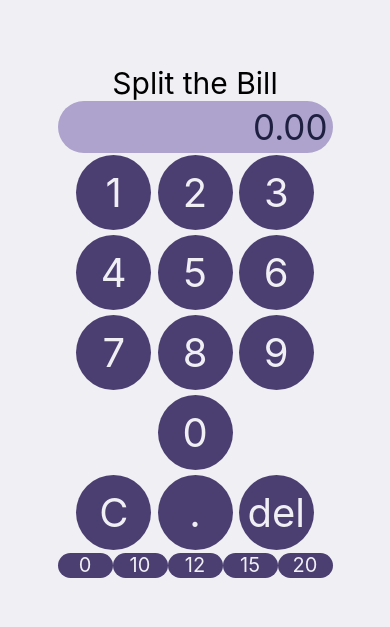
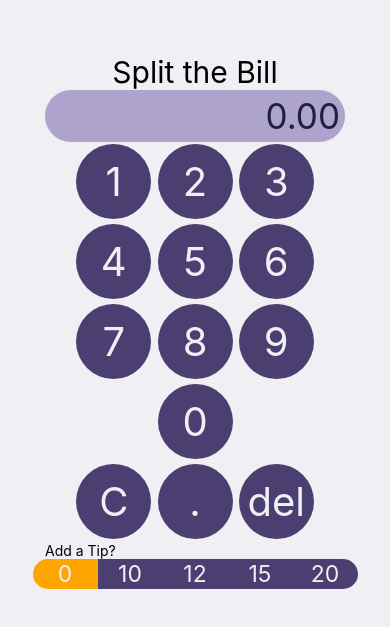
Before and after one commit to NoahAldhous/split-the-bill-react-native, a React Native app: screen / in a window 390 px wide. Shown: the part 101-728 px from the top of the page. Built offline with nearby package versions, Linux system fonts and the light colour scheme.

Commit message:
added logic for service charge buttons to change color depending on which button is active. Calculator now displays the bill with serivice charge added on to it, and pressing the C button revers both the user input, and service charge back to default states (0)

```diff
--- a/App.tsx
+++ b/App.tsx
@@ -4,6 +4,7 @@ import Header from './components/Header'
 import Calculator from './components/Calculator/Calculator';
 
 export default function App() {
+
   return (
     <View style={styles.container}>
       <Header/>
--- a/components/Calculator/Calculator.tsx
+++ b/components/Calculator/Calculator.tsx
@@ -1,9 +1,33 @@
-import React, {useState, useReducer} from 'react';
+import React, {useState, useReducer, useEffect} from 'react';
 import {View, StyleSheet, Text, Pressable} from 'react-native';
 import CalculatorButtons from './CalculatorButtons';
 import ServiceChargeButtons from './ServiceChargeButtons';
 
 const Calculator = () => {
+
+    const [serviceChargeButtonArray, setServiceChargeButtonArray] =
+    useState<{value:string, isActive:boolean}[]>([
+        {
+            value: "0",
+            isActive: true,
+        },
+        {
+            value:"10",
+            isActive: false
+        },
+        {
+            value:"12",
+            isActive: false
+        },
+        {
+            value:"15",
+            isActive: false
+        },
+        {
+            value:"20",
+            isActive: false
+        },
+    ]);
 
     const [userInput, setUserInput] = useState<string>("0")
 
@@ -20,10 +44,9 @@ const Calculator = () => {
         setBill((billWithoutTip + tip).toFixed(2))
     }
 
-    const handleButtonPress = (buttonValue:string) => {
-
-        setUserInput(userInput + buttonValue);
-    }
+    useEffect(() => {
+        calculateBill();
+    }, [userInput, serviceCharge])
 
     return <View>
         <View style={styles.billTextContainer}>
@@ -34,12 +57,17 @@ const Calculator = () => {
             setUserInput = {setUserInput}
             setBill = {setBill}
             serviceCharge = {serviceCharge}
+            setServiceCharge= {setServiceCharge}
+            setServiceChargeButtonArray={setServiceChargeButtonArray}
         />
-        <ServiceChargeButtons setServiceCharge={function (arg0: number): void {
-            throw new Error('Function not implemented.');
-        } } calculateBill={function (): void {
-            throw new Error('Function not implemented.');
-        } }/>
+        <Text>Add a Tip?</Text>
+        <ServiceChargeButtons
+            setServiceCharge={setServiceCharge}
+            calculateBill={calculateBill}
+            serviceChargeButtonArray={serviceChargeButtonArray}
+            setServiceChargeButtonArray={setServiceChargeButtonArray}
+
+        />
     </View>
 };
 
--- a/components/Calculator/CalculatorButtons.tsx
+++ b/components/Calculator/CalculatorButtons.tsx
@@ -6,12 +6,37 @@ type CalculatorButtonsProps = {
     setUserInput:Dispatch<SetStateAction<string>>,
     setBill:Dispatch<SetStateAction<string>>,
     serviceCharge:number,
+    setServiceCharge:Dispatch<SetStateAction<number>>,
+    setServiceChargeButtonArray:Dispatch<SetStateAction<{value:string, isActive:boolean}[]>>
 }
 
-const CalculatorButtons: React.FunctionComponent<CalculatorButtonsProps> = ({userInput, setUserInput, setBill, serviceCharge}) => {
+const CalculatorButtons: React.FunctionComponent<CalculatorButtonsProps> = ({userInput, setUserInput, setBill, serviceCharge, setServiceCharge, setServiceChargeButtonArray}) => {
 
-    const changeServiceCharge = (value:string) => {
-        return null;
+    const clearServiceCharge = () => {
+        setServiceCharge(0);
+        setServiceChargeButtonArray([
+            {
+                value: "0",
+                isActive: true,
+            },
+            {
+                value:"10",
+                isActive: false
+            },
+            {
+                value:"12",
+                isActive: false
+            },
+            {
+                value:"15",
+                isActive: false
+            },
+            {
+                value:"20",
+                isActive: false
+            },
+        ]);
+        calculateBill();
     }
 
     const calculateBill = () => {
@@ -38,7 +63,7 @@ const CalculatorButtons: React.FunctionComponent<CalculatorButtonsProps> = ({use
             //if C value.buttonValue is clicked, reset userInput and serviceCharge to 0;
             case "C":
                 setUserInput("0");
-                changeServiceCharge("0");
+                clearServiceCharge();
                 break;
             //if "." value.buttonValue is clicked and userInput does not already contain ".", add ".";
             case ".":
--- a/components/Calculator/ServiceChargeButtons.tsx
+++ b/components/Calculator/ServiceChargeButtons.tsx
@@ -1,40 +1,94 @@
-import React, {useState} from 'react';
+import React, {SetStateAction, useState, Dispatch} from 'react';
 import {View, StyleSheet, Text, Button, Pressable} from 'react-native';
 
+type ServiceChargeButtonsProps = {
+    setServiceCharge:Dispatch<SetStateAction<number>>,
+    calculateBill:() => void,
+    serviceChargeButtonArray:{value: string, isActive:boolean}[],
+    setServiceChargeButtonArray:Dispatch<SetStateAction<{value:string, isActive:boolean}[]>>,
+}
 
-const ServiceChargeButtons = (props: {
-        setServiceCharge: (arg0: number) => void;
-        calculateBill: () => void;
-    }) => {
+const ServiceChargeButtons: React.FunctionComponent<ServiceChargeButtonsProps> = (props) => {
 
-    const { setServiceCharge , calculateBill } = props;
+        const {
+            setServiceCharge,
+            calculateBill,
+            serviceChargeButtonArray,
+            setServiceChargeButtonArray
+        } = props;
 
-    function changeServiceCharge(button:string) {
-        setServiceCharge(Number(button));
-        calculateBill();
-    }
+        function changeServiceCharge(button:string) {
+            setServiceCharge(Number(button));
+            calculateBill();
+            setActiveButton(button);
+        }
 
-    const serviceChargeButtonArray:string[] = [
-        "0",
-        "10",
-        "12",
-        "15",
-        "20",
-    ]
+        const setActiveButton = (button:string) => {
+                let array = [     {
+                    value: "0",
+                    isActive: false,
+                },
+                {
+                    value:"10",
+                    isActive: false
+                },
+                {
+                    value:"12",
+                    isActive: false
+                },
+                {
+                    value:"15",
+                    isActive: false
+                },
+                {
+                    value:"20",
+                    isActive: false
+                },];
+                for(let i = 0 ; i < array.length; i++){
+                    if (button === array[i].value){
+                        array[i] = {value:button, isActive:true}
+                        setServiceChargeButtonArray(array);
+                    };
+              };}
 
     return <View style={styles.serviceChargeButtonContainer}>
         {serviceChargeButtonArray.map(
-            (buttonValue:string) => {
+            (buttonValue:{value:string, isActive:boolean}) => {
                 return <Pressable
                     style= {({ pressed }) => [
                         {
                             backgroundColor: pressed
-                                ? '#1F2041'
+                                ? 'orange'
                                 : '#4B3F72'
                         },
+                        {
+                            backgroundColor: buttonValue.isActive
+                                ? 'orange'
+                                : '#4B3F72'
+                        },
+                        {
+                            borderTopLeftRadius: buttonValue.value === "0"
+                                ? 50
+                                : 0
+                        },
+                        {
+                            borderBottomLeftRadius: buttonValue.value === "0"
+                                ? 50
+                                : 0
+                        },
+                        {
+                            borderTopRightRadius: buttonValue.value === "20"
+                                ? 50
+                                : 0
+                        },
+                        {
+                            borderBottomRightRadius: buttonValue.value === "20"
+                                ? 50
+                                : 0
+                        },
                         styles.serviceChargeButton
-                    ]}onPress={() => console.log("!")}>
-                        <Text style={styles.serviceChargeButtonText}>{buttonValue}</Text>
+                    ]}onPress={() => changeServiceCharge(buttonValue.value)}>
+                        <Text style={styles.serviceChargeButtonText}>{buttonValue.value}</Text>
                     </Pressable>
             }
         )}
@@ -45,19 +99,20 @@ const ServiceChargeButtons = (props: {
 const styles = StyleSheet.create({
     serviceChargeButtonContainer: {
         flexDirection:"row",
-        justifyContent:"space-between",
+        justifyContent:"center",
+        alignItems:"center",
+        width: 300,
     },
     serviceChargeButton: {
-        borderRadius:50,
         padding:1,
-        width:55,
-        height:25,
+        width:65,
+        height:30,
         justifyContent:"center",
         alignItems:"center",
     },
     serviceChargeButtonText: {
         color:"#F0EFF4",
-        fontSize:20,
+        fontSize:23,
     }
 });
 
```
